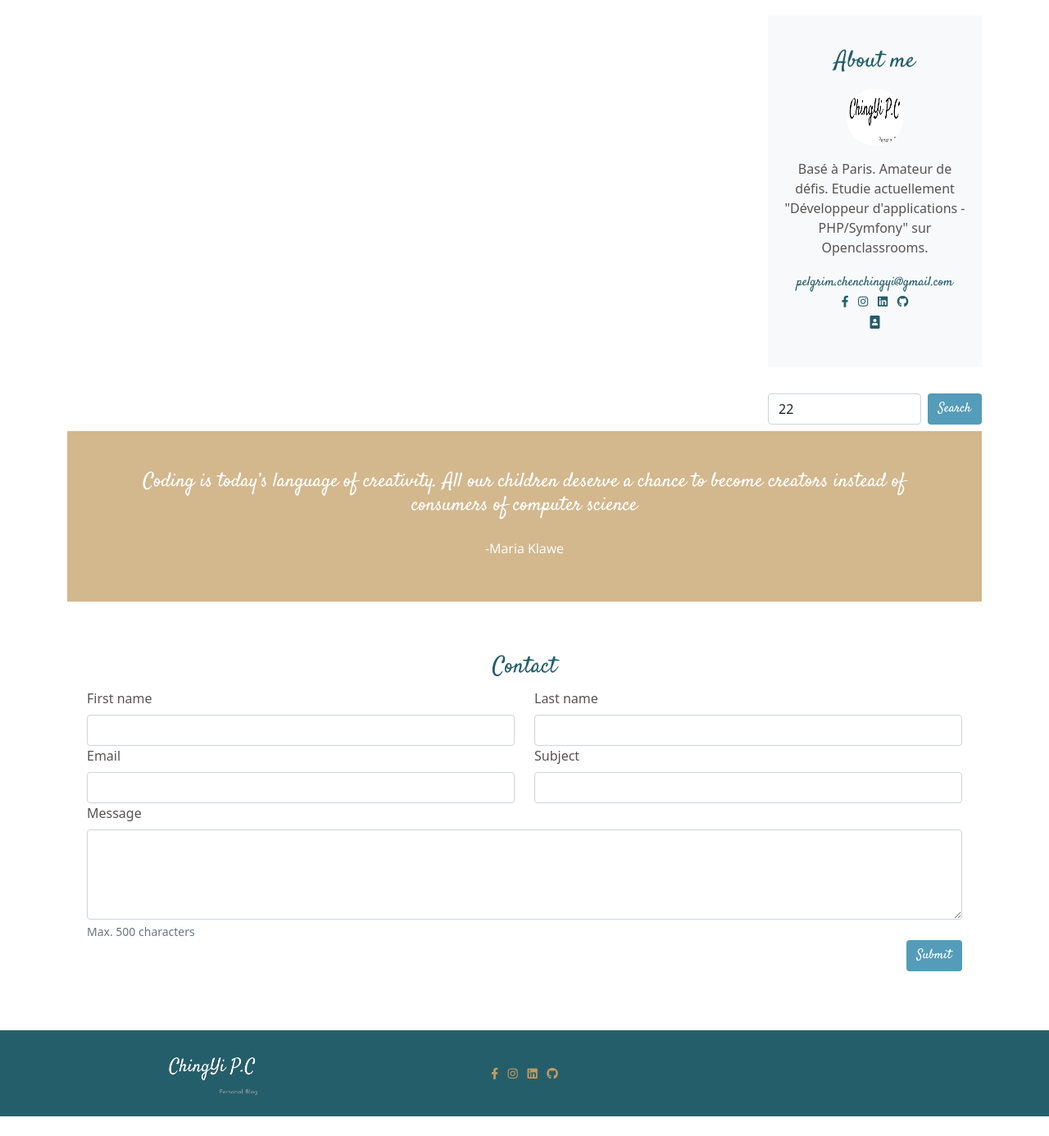
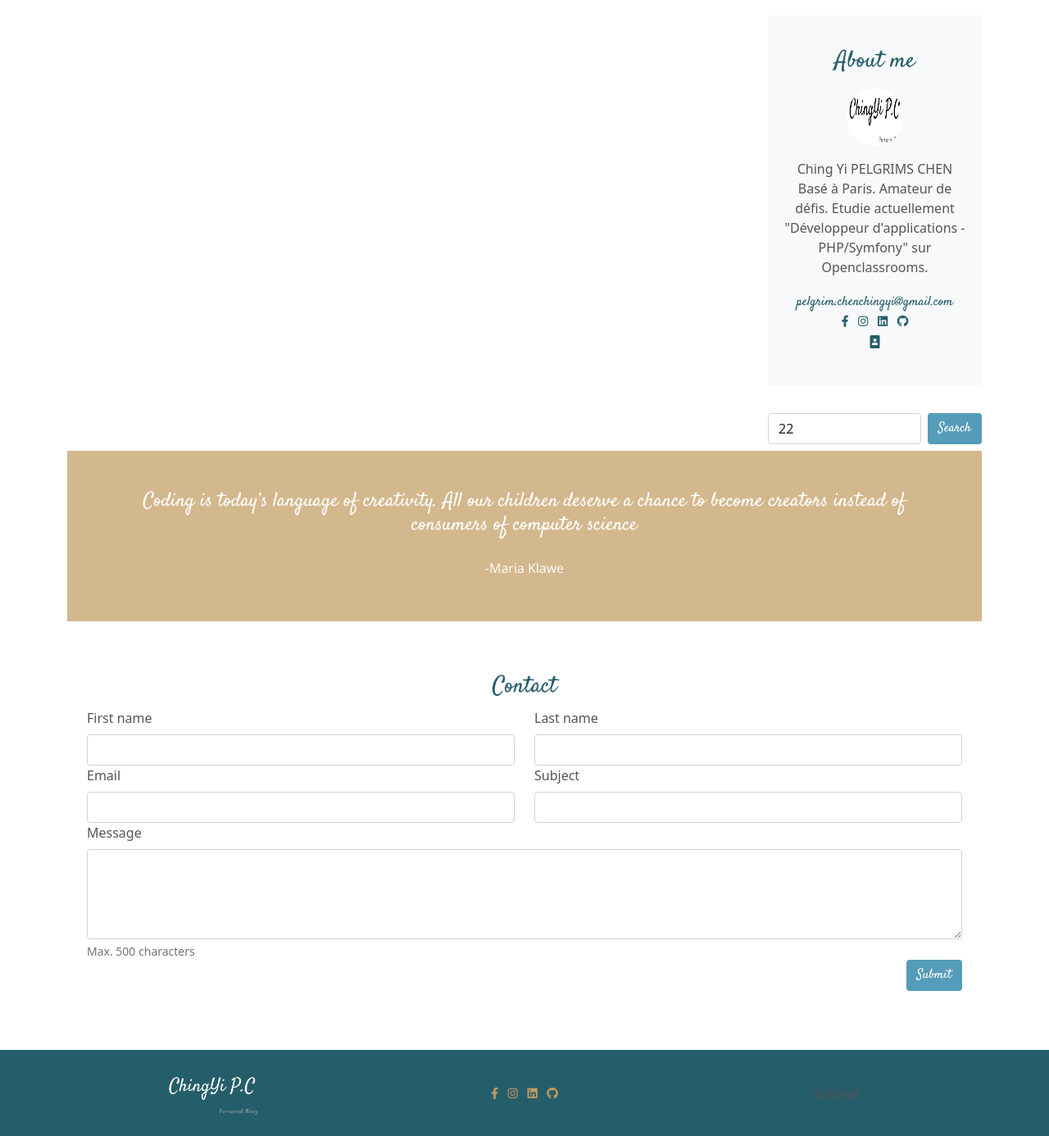
Before and after one commit to JENNYPCHEN/php-blog, a PHP site: page /project5PhpBlog/?search=22 in a window 1280 px wide. Shown: the part 527-1913 px from the top of the page at 82% size. Before the commit the page ends 1889 px from the top, so only its background shows below. Run offline with PHP 8.4, Linux system fonts and the light colour scheme; data comes from the database, SQL or seed files in the repository; data that the repository does not hold is empty; some libraries are stand-ins or nearby versions.

Commit message:
add dashboard footer, modify writer, add detail in about

```diff
--- a/project5PhpBlog/index.php
+++ b/project5PhpBlog/index.php
@@ -23,6 +23,9 @@ try {
         } elseif ($_GET['action'] == 'dashboard' && Session::get("user_type_id") == 1) {
             $BackendControllers = new BackendControllers();
             $BackendControllers->dashboardPage();
+        } elseif ($_GET['action'] == 'dashboard' && Session::get("user_type_id") !== 1) {
+            $FrontControllers = new FrontendControllers();
+            $FrontControllers->loginPage();
         } elseif ($_GET['action'] == 'editPage') {
             if (isset($_GET['id']) && $_GET['id'] > 0) {
                 $BackendControllers = new BackendControllers();
@@ -93,6 +96,7 @@ try {
                     'chapo' => filter_var($_POST['chapo'], FILTER_SANITIZE_STRING),
                     'content' => $_POST['content'],
                     'image' => $_FILES['image'] ?? '',
+                    'user_id' => filter_var(Session::get('id'), FILTER_SANITIZE_NUMBER_INT)
                 ];
                 $BackendControllers = new BackendControllers;
                 $BackendControllers->NewOrUpdatePost($post);
--- a/project5PhpBlog/public/css/style.css
+++ b/project5PhpBlog/public/css/style.css
@@ -178,7 +178,7 @@ footer {
 }
 
 .name {
-  color: #575353;
+  color: #575353c9;
   font-family: "Satisfy", sans-serif;
 }
 
--- a/project5PhpBlog/src/models/postManager.php
+++ b/project5PhpBlog/src/models/postManager.php
@@ -4,6 +4,7 @@ namespace App\Models;
 
 use App\models\DatabaseManager;
 use PDO;
+use App\Models\Session;
 
 
 
@@ -55,25 +56,28 @@ class PostManager extends DatabaseManager
     }
     function editPostAndImage($post)
     {
+        echo Session::get('id');
         $db = $this->dbConnect();
-        $statement = $db->prepare('UPDATE post SET `title` = :title,`category` = :category,`image` = :img,`chapo` = :headline, `content` = :content,`date_update` = NOW() WHERE `id` = :id');
+        $statement = $db->prepare('UPDATE post SET `title` = :title,`category` = :category,`image` = :img,`user_id` = :user_id,`chapo` = :headline,`content` = :content,`date_update` = NOW() WHERE `id` = :id');
         $statement->bindValue(':id', $post->getId());
         $statement->bindValue(':title', $post->getTitle());
         $statement->bindValue(':category', $post->getCategory());
         $statement->bindValue(':headline', $post->getChapo());
         $statement->bindValue(':content', $post->getContent());
+        $statement->bindValue(':user_id', $post->getUserId());
         $statement->bindValue(':img', $post->getImage());
         return $statement->execute();
     }
     function editPost($post)
     {
         $db = $this->dbConnect();
-        $statement = $db->prepare('UPDATE post SET `title` = :title,`category` = :category,`chapo` = :headline, `content` = :content,`date_update` = NOW() WHERE `id` = :id');
+        $statement = $db->prepare('UPDATE post SET `title` = :title,`category` = :category,`chapo` = :headline,`user_id` = :user_id, `content` = :content,`date_update` = NOW() WHERE `id` = :id');
         $statement->bindValue(':id', $post->getId());
         $statement->bindValue(':title', $post->getTitle());
         $statement->bindValue(':category', $post->getCategory());
         $statement->bindValue(':headline', $post->getChapo());
         $statement->bindValue(':content', $post->getContent());
+        $statement->bindValue(':user_id', $post->getUserId());
         return $statement->execute();
     }
     function createPost($post)
--- a/project5PhpBlog/src/views/frontend/_about.php
+++ b/project5PhpBlog/src/views/frontend/_about.php
@@ -3,7 +3,7 @@
     <div class="card rounded-0 border-0 bg-light mb-4 py-lg-4">
         <div class="card-body text-center link">
             <h2 class="cardtitle h3 mb-3">About me</h2><img class="circle mb-3" src="public/img/logo.png" alt="...">
-            <p class="text-small">Basé à Paris. Amateur de défis. Etudie actuellement "Développeur d'applications - PHP/Symfony" sur Openclassrooms. </p>
+            <p class="text-small">Ching Yi PELGRIMS CHEN<br>Basé à Paris. Amateur de défis. Etudie actuellement "Développeur d'applications - PHP/Symfony" sur Openclassrooms. </p>
             <a href="mailto:pelgrims.chenchingyi@gmail.com">pelgrim.chenchingyi@gmail.com</a>
             <ul class="list-inline small mb-0 text-dark">
                 <li class="list-inline-item"><a href="#"target="_blank" rel="noopener noreferrer"><i class="fab fa-facebook-f" ></i></a></li>
--- a/project5PhpBlog/src/views/frontend/_frontendLayout.php
+++ b/project5PhpBlog/src/views/frontend/_frontendLayout.php
@@ -94,7 +94,7 @@ use App\Models\Session;?>
                     </ul>
                 </div>
             </div>
-            <div class="col-md-4 text-lg-right">
+            <div class="col-md-4 text-lg-right"><a class="name" title="exclusive for administrator"href="index.php?action=dashboard">dashbord</a>
             </div>
         </div>
         </div>
--- a/project5PhpBlog/src/views/frontend/homepage.php
+++ b/project5PhpBlog/src/views/frontend/homepage.php
@@ -21,6 +21,7 @@ use App\Models\Session;?>
                 <li class="list-inline-item mx-2 text-uppercase meta font-weight-normal"><?= filter_var($post->getUpdateDate(), FILTER_SANITIZE_STRING) ?></li>
               </ul>
               <h2 class="h3 mb-4"> <a class="d-block blogtitle" href="post.html"><?= filter_var($post->getTitle(), FILTER_SANITIZE_STRING); ?></a></h2>
+              <p class="blogtext "><?= substr($post->getChapo(), 0, 220) ?></p>
               <p class="blogtext "><?= substr($post->getContent(), 0, 220) ?></p>
               <a class="p-0 read-more-btn " href="index.php?action=post&amp;id=<?= filter_var($post->getId(), FILTER_SANITIZE_STRING); ?>"><span>Read more</span><i class="fas fa-long-arrow-alt-right"></i></a>
 
```
Also changed, not shown: project5PhpBlog/src/controllers/BackendControllers.php (+8 -8 lines), project5PhpBlog/src/views/backend/updatePost.php (+5 -4 lines), project5PhpBlog/src/views/backend/_backendLayout.php (line endings or trailing spaces).
